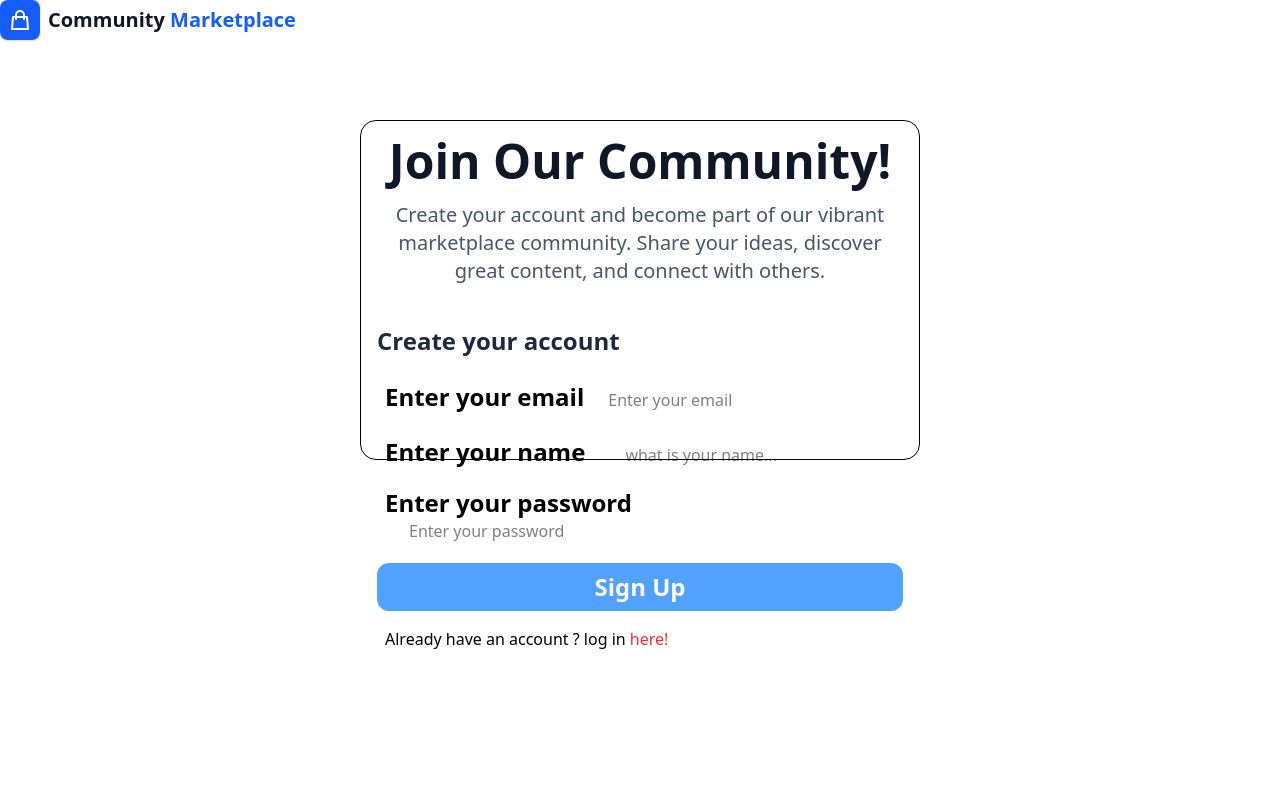
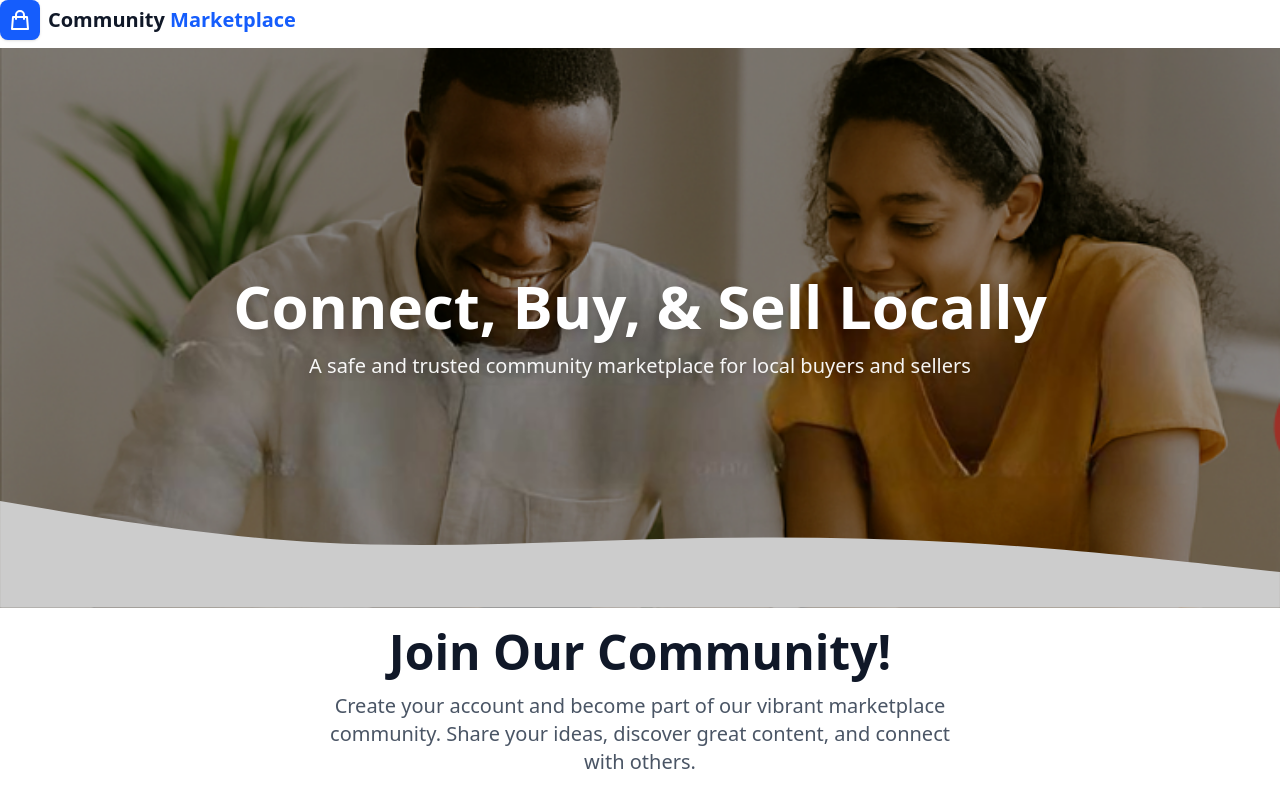
Before and after one commit to bushra-rauf/community-market-place-app, a Next.js app: page /auth/signup in a window 1280 px wide. Shown: the top 800 px of the page. Built offline with nearby package versions, Linux system fonts and the light colour scheme.

Commit message:
styling done on signup page and login  fixes

```diff
--- a/src/app/auth/login/page.tsx
+++ b/src/app/auth/login/page.tsx
@@ -6,8 +6,7 @@ const LogIn = () => {
     return (
       <>
         <div className="relative mt-2 h-[60vh] md:h-[70vh] overflow-hidden">
-                     <Image
-                      src="/image-community.png"
+            <Image src="/image-community.png"
                    alt="community-image"
                    fill
                    className="object-cover object-center"
@@ -28,7 +27,11 @@ const LogIn = () => {
               </svg>
             </div>
         </div>
-
+        <div>
+          <h1 className="text-center mt-5 text-3xl sm:text-4xl lg:text-5xl font-extrabold text-gray-900 mb-3 sm:mb-4">
+            Log in to your Community!
+          </h1>
+        </div>
 
         <div className="lg:mt-10 border-1 rounded-2xl lg:w-140 h-80 m-5 sm:m-auto p-4">
           <LogInForm/>
--- a/src/app/auth/signup/SignUpForm/index.tsx
+++ b/src/app/auth/signup/SignUpForm/index.tsx
@@ -12,18 +12,8 @@ const SignUpForm = () => {
     })
     return (
         <>
-        {/* Hero Banner */}
-        <div className="text-center mb-8 sm:mb-10">
-            <h1 className="text-3xl sm:text-4xl lg:text-5xl font-extrabold text-gray-900 mb-3 sm:mb-4">
-                Join Our Community!
-            </h1>
-            <p className="text-base sm:text-lg lg:text-xl text-gray-600 max-w-2xl mx-auto px-4">
-                Create your account and become part of our vibrant marketplace community. Share your ideas, discover great content, and connect with others.
-            </p>
-        </div>
-
         <form onSubmit={handleSubmit(values => SignUp(values))} className="flex flex-col mb-4">
-           <h2 className="mb-6 text-xl sm:text-2xl font-semibold text-gray-800">Create your account</h2>
+           <h2 className="mb-6 text-xl sm:text-2xl font-semibold text-gray-800">Create your account!</h2>
            <fieldset>
                <label className="font-bold text-2xl p-2" htmlFor="email">Enter your email</label>
                <input className="ml-2 mb-6 px-2" {...register("email")} id="email" placeholder="Enter your email"/>
--- a/src/app/auth/signup/page.tsx
+++ b/src/app/auth/signup/page.tsx
@@ -1,14 +1,46 @@
 import Link from "next/link"
 import SignUpForm from "./SignUpForm"
-
+import Image from "next/image"
 const SignUp = () => {
     return(
-        <div className="mt-20 border-1 rounded-2xl w-140 h-85 mx-auto p-4">
+        <>
+        <div className="relative mt-2 h-[60vh] md:h-[70vh] overflow-hidden">
+            <Image src="/image-community.png"
+                    alt="community-image"
+                    fill
+                    className="object-cover object-center"
+                    priority />
+            {/* Background overlay for better text readability */}
+                <div className="relative z-10 h-full flex flex-col items-center justify-center px-4 text-center">
+                    <div className="absolute inset-0 bg-black/20"></div>
+                        <h1 className="text-4xl md:text-6xl font-bold text-white mb-4 drop-shadow-lg">
+                            Connect, Buy, & Sell Locally
+                        </h1>
+                        <p className="text-lg md:text-xl text-white/95 mb-[-140] max-w-2xl drop-shadow-md">
+                            A safe and trusted community marketplace for local buyers and sellers
+                        </p>
+                </div>
+                <div className="absolute bottom-0 left-0 right-0">
+                    <svg viewBox="0 0 1440 120" fill="none" xmlns="http://www.w3.org/2000/svg">
+                       <path d="M0 0L60 10C120 20 240 40 360 46.7C480 53 600 47 720 43.3C840 40 960 40 1080 46.7C1200 53 1320 67 1380 73.3L1440 80V120H1380C1320 120 1200 120 1080 120C960 120 840 120 720 120C600 120 480 120 360 120C240 120 120 120 60 120H0V0Z" fill="white"/>
+                    </svg>
+                </div>
+        </div>
+        <div className="mt-5 text-center mb-4 sm:mb-10">
+            <h1 className="text-3xl sm:text-4xl lg:text-5xl font-extrabold text-gray-900 mb-3 sm:mb-4">
+                Join Our Community!
+            </h1>
+            <p className="text-base sm:text-lg lg:text-xl text-gray-600 max-w-2xl mx-auto px-4">
+                Create your account and become part of our vibrant marketplace community. Share your ideas, discover great content, and connect with others.
+            </p>
+        </div>
+        <div className="mt-2 border-1 rounded-2xl lg:w-140 h-85 m-3 sm:m-auto p-4">
             <SignUpForm/>
             <p className="pl-2">
-               Already have an account ? log in  <Link className='text-red-500' href='/auth/login'>here!</Link>
+                Already have an account ? log in  <Link className='text-red-500' href='/auth/login'>here!</Link>
             </p>
         </div>
+        </>
     )
 }
 export default SignUp
```
Lines whose indentation alone changed are shown as unchanged.
